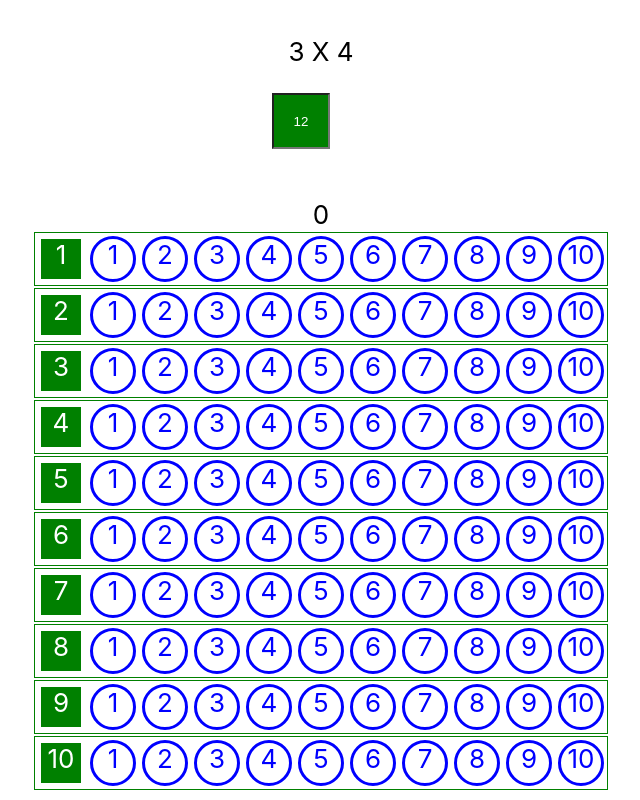
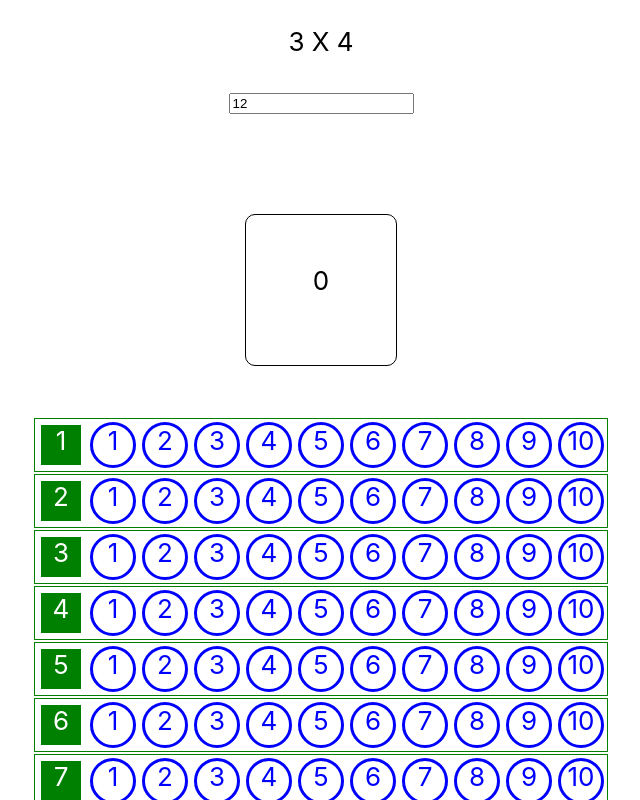
Before and after one commit to ruimage/multiply, a React (Create React App) app: page / in a window 1280 px wide. Shown: the top 800 px of the page, without its empty margins (319-959 px from the left). Built offline with nearby package versions, Linux system fonts and the light colour scheme.

Commit message:
реализована проверка на правильный ответ

```diff
--- a/src/components/App/App.js
+++ b/src/components/App/App.js
@@ -9,7 +9,7 @@ function App() {
   const [factor2, setFactor2] = useState(0);
   const [result, setResult] = useState(0);
   const [answer, setAnswer] = useState(0);
-  const [isCorrect, setIsCorrect] = useState(false);
+
 
 
 
@@ -22,6 +22,10 @@ function App() {
     setResult(factor1 * factor2)
   }, [factor1, factor2])
 
+  useEffect(() => {
+    setAnswer(result)
+  }, [result])
+
 
   return (
     <div className="App">
@@ -30,10 +34,10 @@ function App() {
           <p>{factor1} X {factor2}</p>
         </div>
         <div className="App-factors-output">
-          <input type="text" className={isCorrect ? "App-factor":"App-factor-correct"} value={result}/>
+          <input type="text"  value={result}/>
         </div>
 
-        <MultiplyTable answer={answer} isCorrect={false}/>
+        <MultiplyTable answer={answer}/>
 
       </header>
     </div>
--- a/src/components/MultiplyTable/MultiplyTable.css
+++ b/src/components/MultiplyTable/MultiplyTable.css
@@ -1,4 +1,6 @@
 .mult{
+    display: flex;
+    flex-direction: column;
     margin-top: 50px;
 }
 
@@ -6,6 +8,34 @@
     display: flex;
     flex-direction: column;
 }
+
+.current-result{
+    align-self: center;
+    margin-top: 50px;
+    margin-bottom: 50px;
+    padding: 50px;
+    border: black 1px solid;
+    border-radius: 10px;
+
+    width: 50px;
+    height: 50px;
+
+}
+
+.current-result-correct{
+    align-self: center;
+    margin-top: 50px;
+    margin-bottom: 50px;
+    padding: 50px;
+    border: black 1px solid;
+    border-radius: 10px;
+    width: 50px;
+    height: 50px;
+    background-color: green;
+    color: white;
+}
+
+
 
 
 .main-row{
--- a/src/components/MultiplyTable/MultiplyTable.js
+++ b/src/components/MultiplyTable/MultiplyTable.js
@@ -1,12 +1,17 @@
-import React, {useState} from 'react';
+import React, {useEffect, useState} from 'react';
 import './MultiplyTable.css'
 import RowDigit from "../RowDigit/RowDigit";
 
 
-function MultiplyTable({answer,isCorrect}) {
+function MultiplyTable({answer}) {
 
   const [clickedValues, setClickedValues] = useState([]);
   const [sumOfValues, setSumOfValues] = useState(0);
+  const [isCorrect, setIsCorrect] = useState(false);
+
+  useEffect(()=>{
+    (Number(sumOfValues) === Number(answer))? setIsCorrect(true):setIsCorrect(false);
+  },[sumOfValues,answer]);
 
   const toggleActiveDigits = (col, row) => {
     if (isDigitSelected(col, row)) {
@@ -28,6 +33,8 @@ function MultiplyTable({answer,isCorrect}) {
 
   const isDigitSelected = (col, row) => clickedValues.indexOf(`${col}${row}`) !== -1
 
+
+
   const valueArray = [
     [1, 2, 3, 4, 5, 6, 7, 8, 9, 10],
     [1, 2, 3, 4, 5, 6, 7, 8, 9, 10],
@@ -41,10 +48,9 @@ function MultiplyTable({answer,isCorrect}) {
     [1, 2, 3, 4, 5, 6, 7, 8, 9, 10],
   ];
 
-
   return (
     <div className="mult">
-      <div className="current-result">{sumOfValues}</div>
+      <div className={isCorrect ? "current-result-correct":"current-result"}>{sumOfValues}</div>
       {valueArray.map((v1, i1) => {
         return (
           <div className="main-row" data-row={i1 + 1}>
```
